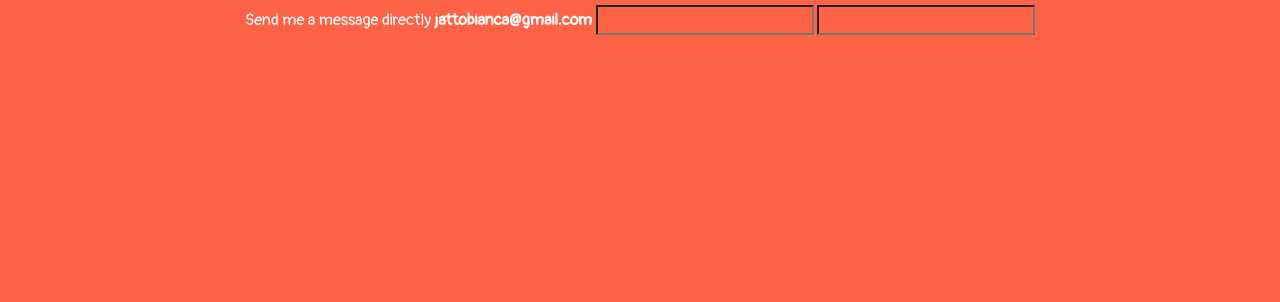
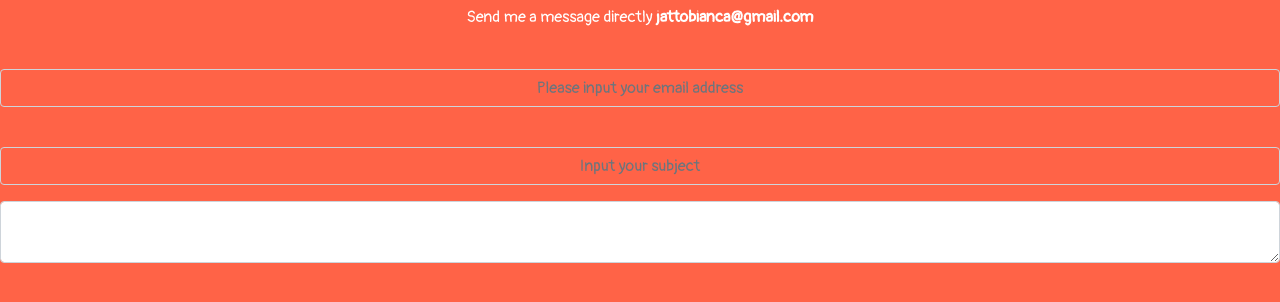
Before and after one commit to jattobianca/hireme, a website: page index.html in a window 1280 px wide. Shown: the part 140-442 px from the top of the page. Drawn offline with nearby package versions, Linux system fonts and the light colour scheme.

Commit message:
1 file modified

```diff
--- a/index.html
+++ b/index.html
@@ -60,9 +60,15 @@
 	 </header>
    <form>
      <p> Send me a message directly <strong>jattobianca@gmail.com</strong>
-     <input>
-     <input>
-
-  </form>
+     <div class="form-group pt-4">
+       <input type="text" placeholder="Please input your email address" class="form-control bg-transparent">
+     </div>
+     <div class="form-group pt-4">
+       <input type="text" placeholder="Input your subject" class="form-control bg-transparent">
+     </div>
+     <div>
+       <textarea class="form-control"></textarea>
+     </div>
+   </form>
  </body>
 </html>
```
